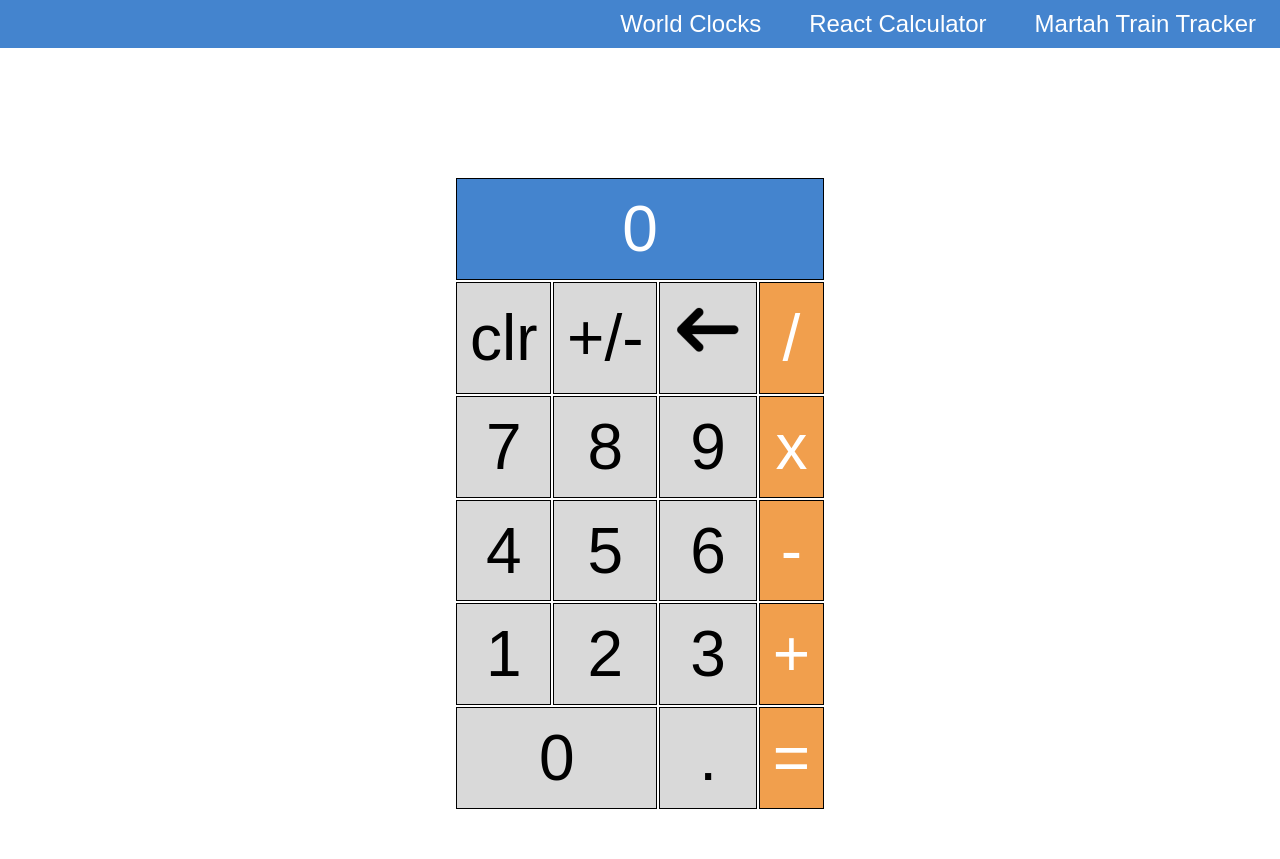
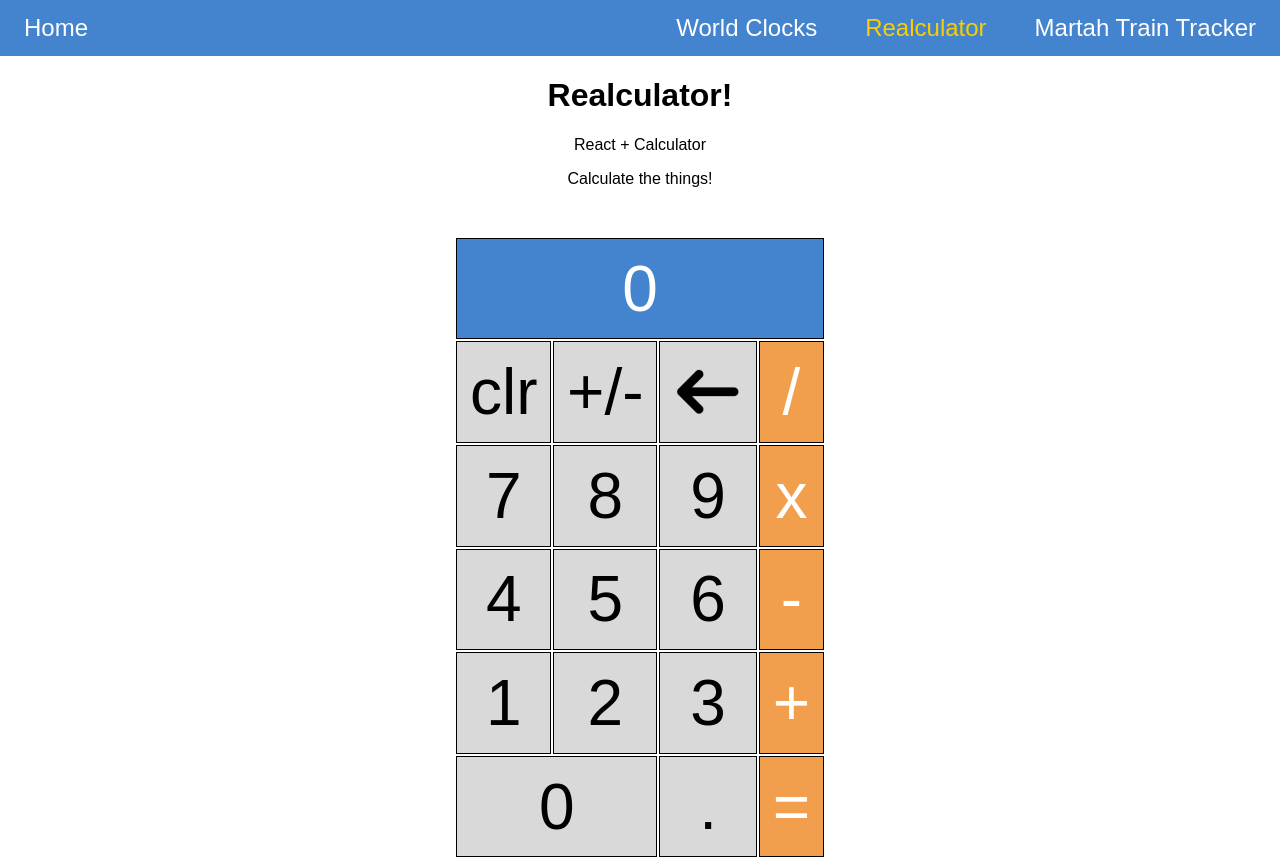
Before and after one commit to funkyMonkey225/router-practice, a React (Create React App) app: page /Realculator in a window 1280 px wide. Before the commit the page ends 811 px from the top, so only its background shows below. Built offline with nearby package versions, Linux system fonts and the light colour scheme.

Commit message:
Highlights activated links

```diff
--- a/src/App.css
+++ b/src/App.css
@@ -74,14 +74,29 @@ td {
 .calculator {
   text-align: center;
   font-size: 4em;
-  padding-top: 2em;
+  padding-top: .5em;
   margin: 0 auto;
+}
+
+.back-arrow {
+    display: flex;
+    justify-content: center;
+    align-items: center;
 }
 
 .calculator table,
 .calculator th,
 .calculator td {
     border: 1px solid black;
+}
+.navbar {
+    display: flex;
+    align-items: center;
+    justify-content: space-between;
+    background-color: #4484CE;
+    height: 3.5em;
+    max-width: 100%;
+    margin: 0;
 }
 
 .nav {
@@ -90,22 +105,18 @@ td {
     flex-direction: row;
     justify-content: flex-end;
     align-items: center;
-    background-color: #4484CE;
-    height: 3em;
-    max-width: 100%;
-    margin: 0;
 }
 
-.nav a {
+.navbar a {
     text-decoration: none;
     color: #FFF;
 }
 
-.nav a:hover {
+.navbar a:hover {
     color: #F9CF00;
 }
 
-.nav li {
+.navbar a {
     margin: 0 1em;
     font-size: 1.5em;
 }
--- a/src/App.js
+++ b/src/App.js
@@ -1,5 +1,5 @@
 import React, { Component } from 'react';
-import {BrowserRouter, Route, Switch, Link} from 'react-router-dom';
+import {BrowserRouter, Route, Switch, NavLink} from 'react-router-dom';
 import './App.css';
 import Calculator from "./Calculator.js";
 import Marta from "./Marta.js";
@@ -11,11 +11,14 @@ class App extends Component {
       <div className="App">
         <BrowserRouter>
             <div>
-                <ul className="nav">
-                    <li><Link to="/Worldclocks">World Clocks</Link></li>
-                    <li><Link to="/Realculator">React Calculator</Link></li>
-                    <li><Link to="/Martah">Martah Train Tracker</Link></li>
-                </ul>
+                <div className="navbar">
+                    <NavLink to="/" exact activeStyle={{color: '#F9CF00'}}>Home</NavLink>
+                    <ul className="nav">
+                        <li><NavLink to="/Worldclocks" activeStyle={{color: '#F9CF00'}}>World Clocks</NavLink></li>
+                        <li><NavLink to="/Realculator" activeStyle={{color: '#F9CF00'}}>Realculator</NavLink></li>
+                        <li><NavLink to="/Martah" activeStyle={{color: '#F9CF00'}}>Martah Train Tracker</NavLink></li>
+                    </ul>
+                </div>
                 <Switch>
                     <Route exact path = "/Worldclocks" component={Clock} />
                     <Route path = "/Realculator" component={Calculator} />
--- a/src/Calculator.js
+++ b/src/Calculator.js
@@ -132,6 +132,10 @@ class Calculator extends Component {
 
   render() {
     return (
+        <div>
+            <h1>Realculator!</h1>
+            <p>React + Calculator</p>
+            <p>Calculate the things!</p>
             <table className="calculator">
                 <Display display={this.state.display}/>
                 <Numbers
@@ -142,6 +146,7 @@ class Calculator extends Component {
                     negPosHandler={this._negPosHandler}
                 />
             </table>
+        </div>
     );
   }
 }
--- a/src/Numbers.js
+++ b/src/Numbers.js
@@ -31,7 +31,7 @@ class Numbers extends Component {
             <tr>
                 <td className="numbers" onClick={this._clearHandler}>clr</td>
                 <td className="numbers" onClick={this._negPosHandler}>+/-</td>
-                <td className="numbers" onClick={this._backHandler}><img src="back.png" alt="back" /></td>
+                <td className="numbers" onClick={this._backHandler}><img className="back-arrow" src="back.png" alt="back" /></td>
                 <td className="operators" onClick={this._numberOperationHandler}>/</td>
             </tr>
             <tr>
```
Lines whose indentation alone changed are shown as unchanged.
